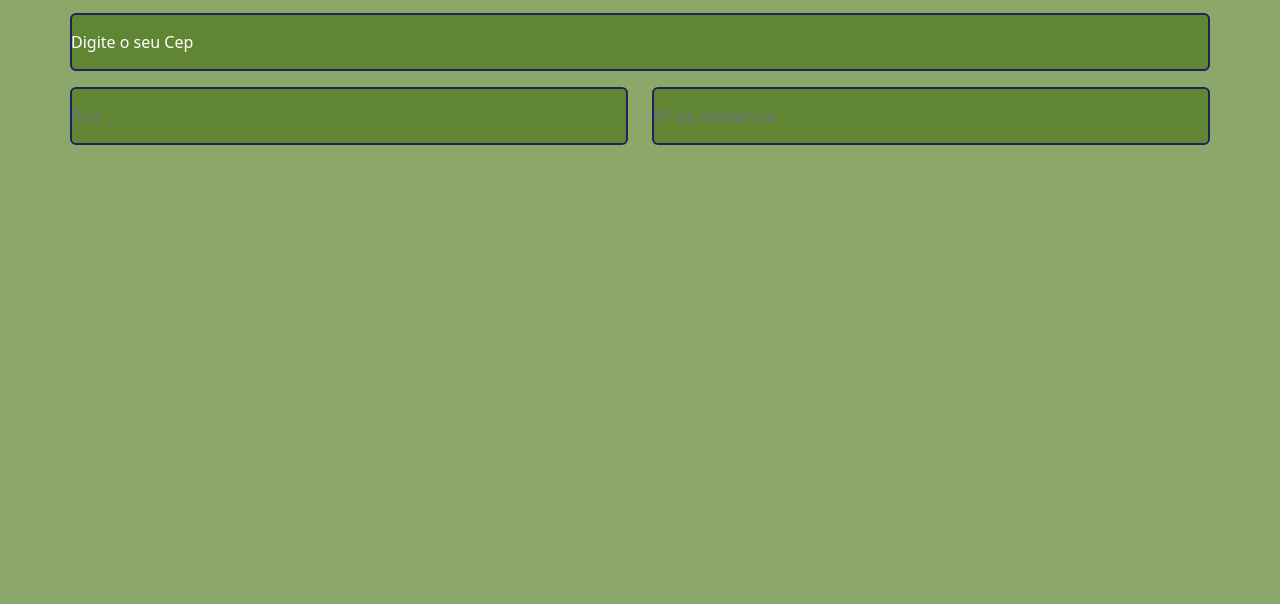
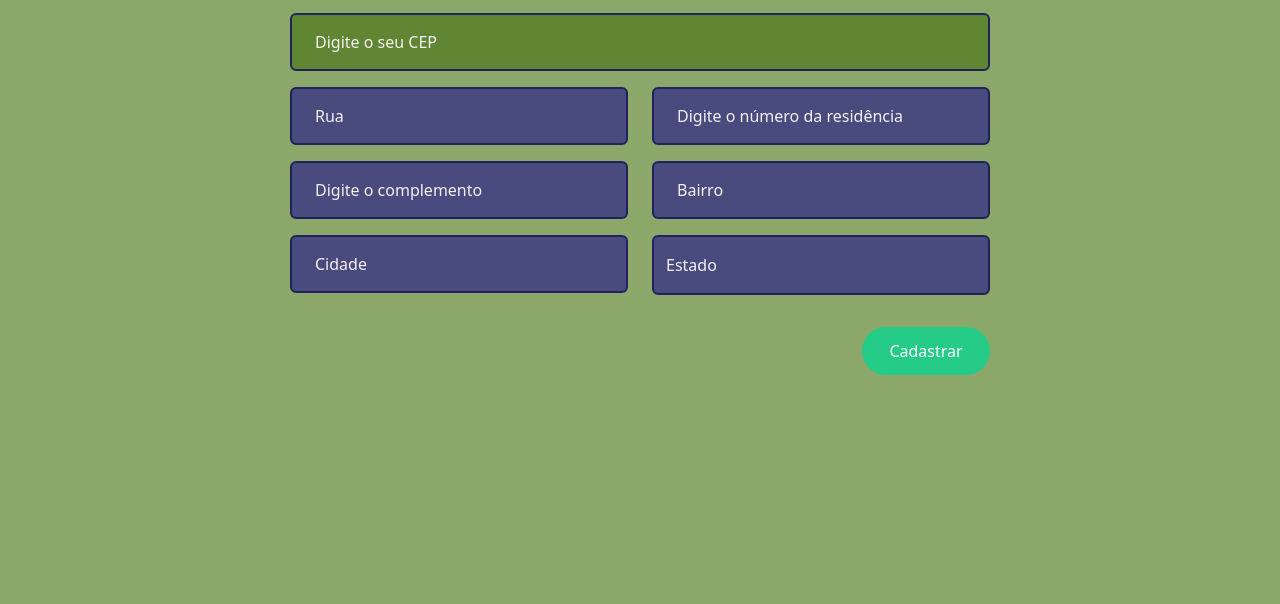
Before and after one commit to Gabrielfirme/cadastro-cep-autocomplete, a plain HTML site: page index.html in a window 1280 px wide. Shown: the part 196-800 px from the top of the page. Drawn offline with nearby package versions, Linux system fonts and the light colour scheme.

Commit message:
:lips: :construction:  inicio da construção do js
- selecionando elementos de forma separada;
- único elemento a ser selecionado com queryselectall somente [data-input].

```diff
--- a/assets/css/style.css
+++ b/assets/css/style.css
@@ -53,7 +53,7 @@
 
   #ordem-form-container{
     padding:1.5em;
-    max-width: 700px;
+
 
   }
   #steps{
@@ -105,10 +105,11 @@
   color: var(--text-color);
 
 }
-::placeholder{
-  color: var(--primary-color);
+
+/*form*/
+#order-form-container{
+  max-width: 700px;
 }
-/*form*/
 #order-form-container input,
 #order-form-container select{
   background:var(--bg-color);
@@ -116,3 +117,32 @@
   border: 2px solid var(--border-color);
 
 }
+
+#order-form-container select{
+  padding: 1rem .75rem;
+
+}
+#order-form-container label{
+  color: var(--text-color);
+  text-align: left;
+left: 1.5rem;
+}
+
+#order-form-container input:disabled,
+#order-form-container select:disabled{
+
+  background: var(--secondary-bg-color);
+  color: var(--text-color) ;
+}
+#order-form-container input:focus{
+  border-color: var(--secondary-color);
+}
+
+#save-btn{
+  background: #25cc88;
+  border: none;
+  height: 3em;
+  width: 8em;
+  border-radius: 1.5em;
+
+}
--- a/assets/js/script.js
+++ b/assets/js/script.js
@@ -1 +1,9 @@
-console.log("linkado");
+const addresForm = document.querySelector("#addres-form");
+const cepInput = document.querySelector("#cep");
+const addresInput = document.querySelector("#addres");
+const cityInput = document.querySelector("#city");
+const neighborhoodInput = document.querySelector("#neighborhood");
+const regionInput = document.querySelector ("#region");
+const formInputs = document.querySelectorAll ("[data-input]");
+
+const closeButton = document.querySelector("#close-message");
--- a/index.html
+++ b/index.html
@@ -52,55 +52,139 @@
         </div>
         <div id="form-header">
             <h2>Cadastre o seu endereço</h2>
-            <p>Preencha corretamente os campos para podermos enviar seus pedidos</p>
+            <p>Preencha os campos para podermos enviar seus produtos</p>
           </div>
-        <form id="addres-form">
+          <form id="address-form">
             <div class="row mb-3">
               <div class="form-floating">
-                    <input type="text"
+                <input
+                  type="text"
                   class="form-control shadow-none"
                   id="cep"
                   name="cep"
-                    placeholder="Digite neste campo seu cep"
+                  placeholder="Digite o seu CEP"
+                  maxlength="8"
                   minlength="8"
-                    maxlength="8"
                   required
                 />
-                    <label for="cep"> Digite o seu Cep</label>
+                <label for="cep">Digite o seu CEP</label>
               </div>
-
             </div>
             <div class="row mb-3">
-                <div class="form-floating col-12 col-sm-6 mb-3 mb-sm-0">
-                    <input type="text"
+              <div class="col-12 col-sm-6 mb-3 mb-md-0 form-floating">
+                <input
+                  type="text"
                   class="form-control shadow-none"
-                    id="addres"
-                    name="addres"
+                  id="address"
+                  name="address"
                   placeholder="Rua"
                   disabled
                   required
                   data-input
-
                 />
-                    <label for="addres"> Rua </label>
+                <label for="address">Rua</label>
               </div>
-            <div class="form-floating col-12 col-sm-6">
-                <input type="text"
+              <div class="col-12 col-sm-6 form-floating">
+                <input
+                  type="text"
                   class="form-control shadow-none"
                   id="number"
                   name="number"
-                placeholder="Rua"
+                  placeholder="Digite o número da residência"
                   disabled
                   required
                   data-input
-
                 />
-                <label for="number"> N° da residência </label>
+                <label for="number">Digite o número da residência</label>
+              </div>
             </div>
 
+            <div class="row mb-3">
+                <div class="col-12 col-sm-6 mb-3 mb-md-0 form-floating">
+                  <input
+                    type="text"
+                    class="form-control shadow-none"
+                    id="complement"
+                    name="complement"
+                    placeholder="Digite o complemento"
+                    disabled
+                    data-input
+                  />
+                  <label for="complement">Digite o complemento</label>
+                </div>
+                <div class="col-12 col-sm-6 form-floating">
+                  <input
+                    type="text"
+                    class="form-control shadow-none"
+                    id="neighborhood"
+                    name="neighborhood"
+                    placeholder="Bairro"
+                    disabled
+                    required
+                    data-input
+                  />
+                  <label for="neighborhood">Bairro</label>
+                </div>
+              </div>
+              <div class="row mb-3">
+                <div class="col-12 col-sm-6 mb-3 mb-md-0 form-floating">
+                  <input
+                    type="text"
+                    class="form-control shadow-none"
+                    id="city"
+                    name="city"
+                    placeholder="Cidade"
+                    disabled
+                    required
+                    data-input
+                  />
+                  <label for="city">Cidade</label>
+                </div>
+                <div class="col-12 col-sm-6 mb-3">
+                  <select
+                    class="form-select shadow-none"
+                    id="region"
+                    disabled
+                    required
+                    data-input
+                  >
+                    <option selected>Estado</option>
+                    <option value="AC">Acre</option>
+                    <option value="AL">Alagoas</option>
+                    <option value="AP">Amapá</option>
+                    <option value="AM">Amazonas</option>
+                    <option value="BA">Bahia</option>
+                    <option value="CE">Ceará</option>
+                    <option value="DF">Distrito Federal</option>
+                    <option value="ES">Espírito Santo</option>
+                    <option value="GO">Goiás</option>
+                    <option value="MA">Maranhão</option>
+                    <option value="MT">Mato Grosso</option>
+                    <option value="MS">Mato Grosso do Sul</option>
+                    <option value="MG">Minas Gerais</option>
+                    <option value="PA">Pará</option>
+                    <option value="PB">Paraíba</option>
+                    <option value="PR">Paraná</option>
+                    <option value="PE">Pernambuco</option>
+                    <option value="PI">Piauí</option>
+                    <option value="RJ">Rio de Janeiro</option>
+                    <option value="RN">Rio Grande do Norte</option>
+                    <option value="RS">Rio Grande do Sul</option>
+                    <option value="RO">Rondônia</option>
+                    <option value="RR">Roraima</option>
+                    <option value="SC">Santa Catarina</option>
+                    <option value="SP">São Paulo</option>
+                    <option value="SE">Sergipe</option>
+                    <option value="TO">Tocantins</option>
+                  </select>
+                </div>
+              </div>
+              <div class="d-flex justify-content-end">
+                <button id="save-btn" type="submit" class="btn btn-primary">
+                  Cadastrar
+                </button>
               </div>
             </form>
           </div>
-
         </body>
 </html>
```
Lines whose indentation alone changed are shown as unchanged.
